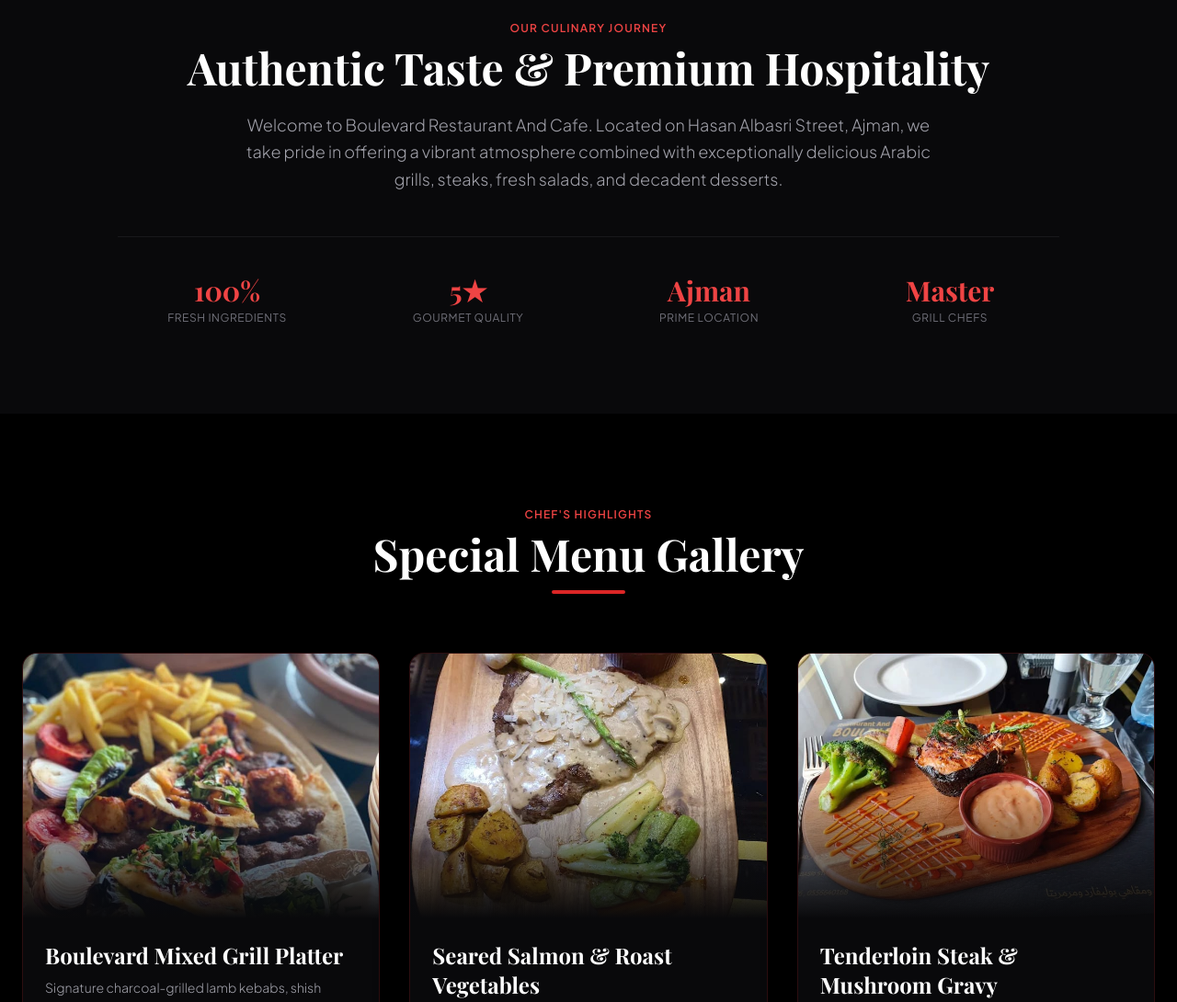
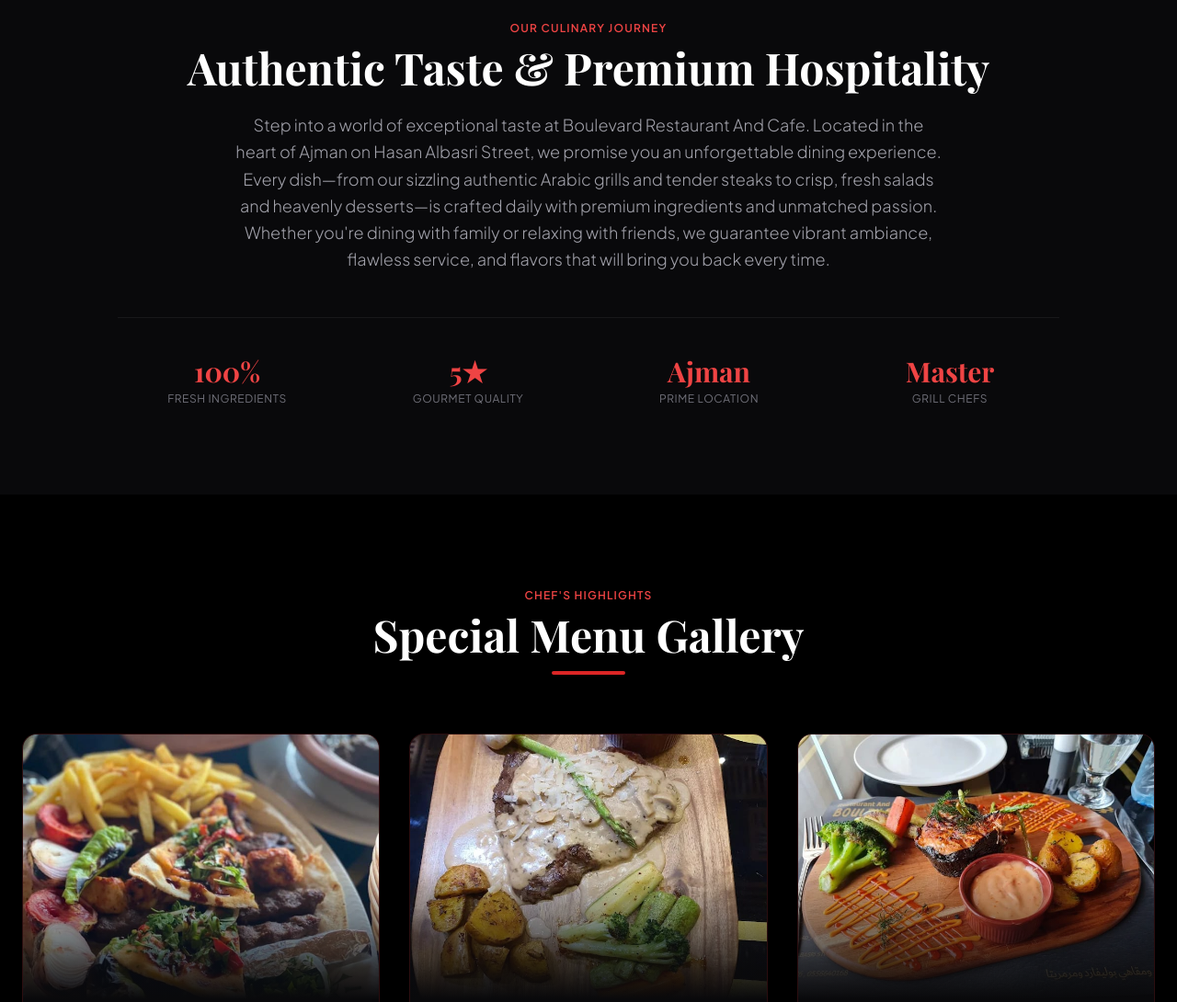
Before and after one commit to Aimanmirza2007/Boulevard-Restaurant, a plain HTML site: page index.html in a window 1280 px wide. Shown: the part 880-1970 px from the top of the page at 92% size. Drawn offline with nearby package versions, Linux system fonts and the light colour scheme.

Commit message:
para update

```diff
--- a/index.html
+++ b/index.html
@@ -104,10 +104,14 @@
             <h2 class="text-3xl md:text-5xl font-serif-luxury font-bold mt-2 mb-6 text-white">
                 Authentic Taste & Premium Hospitality
             </h2>
+
             <p class="text-zinc-400 leading-relaxed text-lg max-w-3xl mx-auto font-light">
-                Welcome to Boulevard Restaurant And Cafe. Located on Hasan Albasri Street, Ajman, we take pride in
-                offering a vibrant atmosphere combined with exceptionally delicious Arabic grills, steaks, fresh salads,
-                and decadent desserts.
+                Step into a world of exceptional taste at Boulevard Restaurant And Cafe. Located in the heart of Ajman
+                on Hasan Albasri Street, we promise you an unforgettable dining experience. Every dish—from our sizzling
+                authentic Arabic grills and tender steaks to crisp, fresh salads and heavenly desserts—is crafted daily
+                with premium ingredients and unmatched passion. Whether you're dining with family or relaxing with
+                friends, we guarantee vibrant ambiance, flawless service, and flavors that will bring you back every
+                time.
             </p>
             <div class="grid grid-cols-2 md:grid-cols-4 gap-6 mt-12 border-t border-zinc-900 pt-10 text-center">
                 <div>
@@ -323,22 +327,11 @@
                 <h2 class="text-3xl md:text-5xl font-serif-luxury font-bold text-white mt-2 mb-6">Location & Details
                 </h2>
                 <p class="text-zinc-400 mb-8 font-light leading-relaxed">
-                    Come visit us at Boulevard Restaurant And Cafe in Ajman or place your order directly via call or
+                    Come visit us at Boulevard Restaurant And Cafe LLC in Ajman or place your order directly via call or
                     WhatsApp.
                 </p>
 
                 <div class="space-y-6 text-zinc-300">
-                    <!-- <div class="flex items-start gap-4">
-                        <div
-                            class="w-12 h-12 bg-red-950/80 border border-red-800/50 rounded-full flex items-center justify-center shrink-0 text-red-500 text-xl">
-                            <i class="fa-solid fa-location-dot"></i>
-                        </div>
-                        <div>
-                            <p class="text-xs text-zinc-500 uppercase tracking-wider font-semibold">Address</p>
-                            <p class="text-sm font-medium mt-0.5">Hasan Albasri Street, Ajman, United Arab Emirates</p>
-                        </div>
-                    </div> -->
-
                     <div class="flex items-start gap-4">
                         <div
                             class="w-12 h-12 bg-red-950/80 border border-red-800/50 rounded-full flex items-center justify-center shrink-0 text-red-500 text-xl">
@@ -346,7 +339,7 @@
                         </div>
                         <div>
                             <p class="text-xs text-zinc-500 uppercase tracking-wider font-semibold">Landline</p>
-                            <p class="text-sm font-medium mt-0.5">06  767  4740 </p>
+                            <p class="text-sm font-medium mt-0.5">06 767 4740 </p>
                         </div>
                     </div>
 
@@ -368,7 +361,8 @@
                         </div>
                         <div>
                             <p class="text-xs text-zinc-500 uppercase tracking-wider font-semibold">Address & Postal</p>
-                            <p class="text-sm font-medium mt-0.5">G Floor,Al Hassan Al Basri Street,Al Jerf 2(behind City Centre Ajman),Ajman, UAE</p>
+                            <p class="text-sm font-medium mt-0.5">G Floor, Al Hassan Al Basri Street, Al Jerf 2(behind
+                                City Centre Ajman), Ajman, UAE</p>
                             <p class="text-xs text-red-400 mt-1 font-mono">P.O Box: 47379, Ajman, UAE</p>
                             <!-- Yahan apna P.O. Box number daalein -->
                         </div>
@@ -387,14 +381,6 @@
                     details.</p>
 
                 <div class="flex justify-center gap-4 mb-8">
-                    <!-- <a href="https://instagram.com/BOULEVARD_RESTAURANT_AND_CAFE" target="_blank"
-                        class="w-12 h-12 bg-zinc-800 hover:bg-red-600 text-white rounded-full flex items-center justify-center text-xl transition-all">
-                        <i class="fa-brands fa-instagram"></i>
-                    </a>
-                    <a href="#"
-                        class="w-12 h-12 bg-zinc-800 hover:bg-red-600 text-white rounded-full flex items-center justify-center text-xl transition-all">
-                        <i class="fa-brands fa-facebook-f"></i>
-                    </a> -->
                     <a href="https://wa.me/971556640586" target="_blank"
                         class="w-12 h-12 bg-zinc-800 hover:bg-green-600 text-white rounded-full flex items-center justify-center text-xl transition-all">
                         <i class="fa-brands fa-whatsapp"></i>
```
